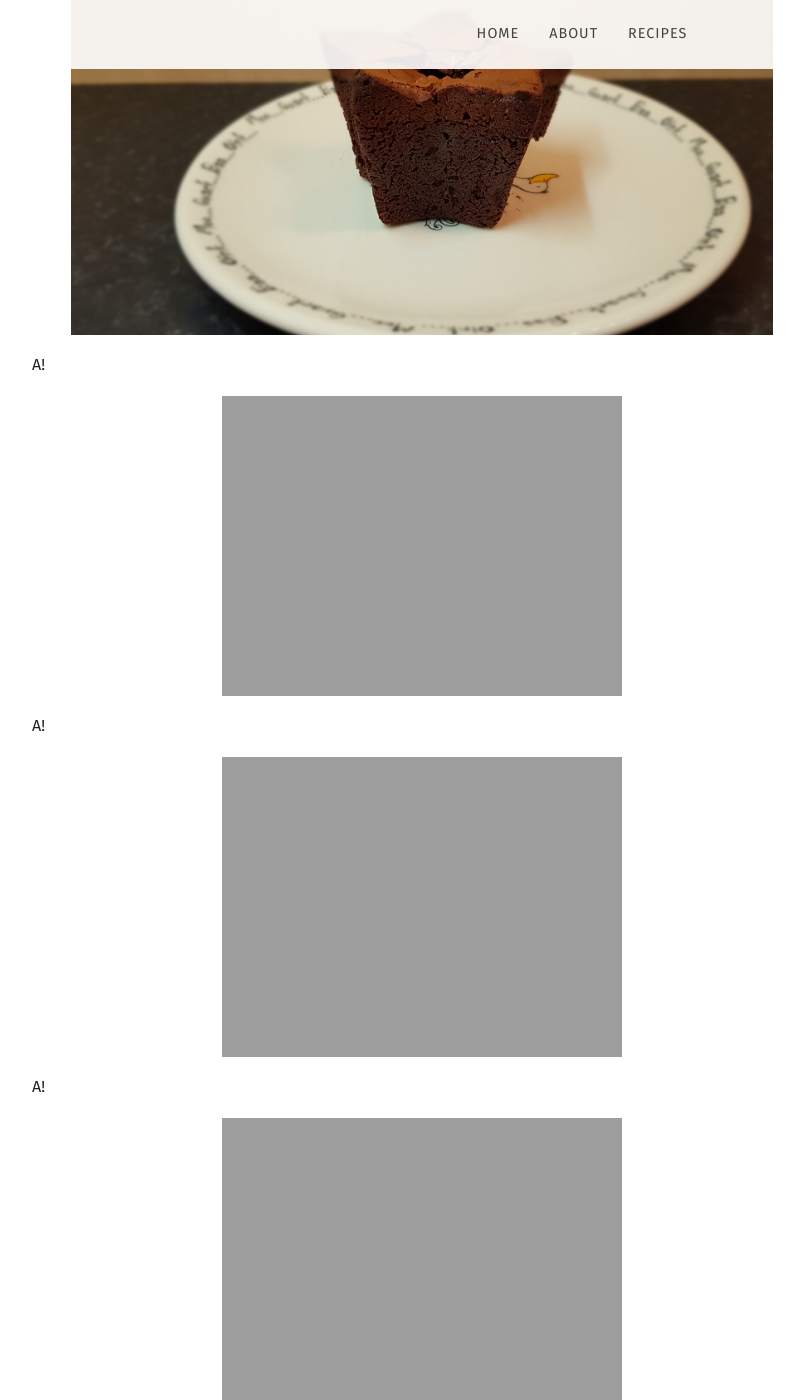
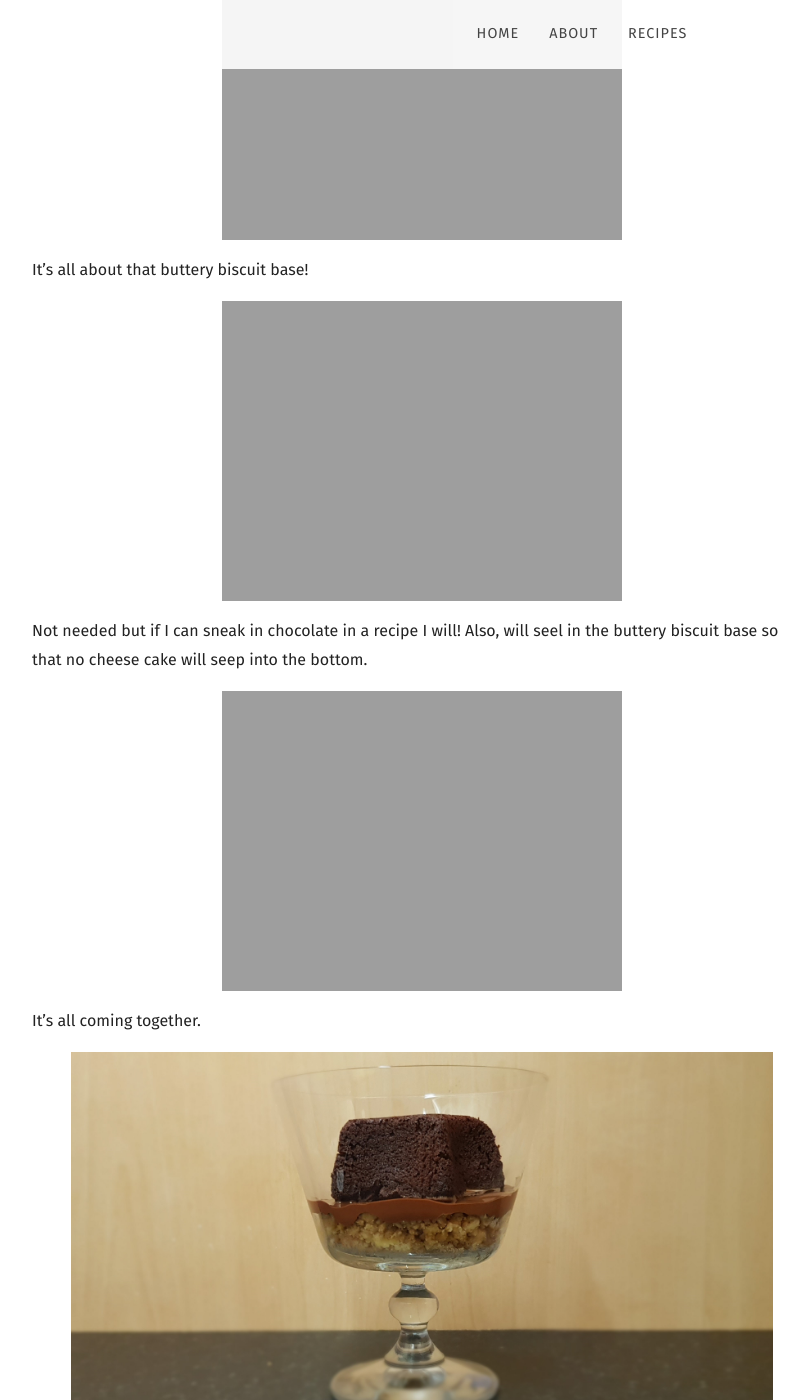
Before and after one commit to mcginleyireland/irishbaking.github.io, a Jekyll site: the page built from _posts/2021-05-23-brownie-cheesecake-for-four.md, in a window 1280 px wide and 1400 px high, scrolled down 1125 px. Shown: the whole window, without its empty margins (58-867 px from the left). Built offline with Jekyll 4.4.1, drawn with Linux system fonts in a browser that asks for light colours; nearby versions of some CDN libraries; some web fonts are replaced; some of the changed text lies outside the part shown.

Commit message:
Updating the desciptions of the photos.

```diff
--- a/_posts/2021-05-23-brownie-cheesecake-for-four.md
+++ b/_posts/2021-05-23-brownie-cheesecake-for-four.md
@@ -56,26 +56,22 @@ This is my favourite desert. It combinds two of my favourite deserts. With a sta
 
 More images on the brownies are <a href="https://irishbaking.ie/brownies/deserts%20for%20two/2021/03/21/brownies/">here</a>.
 
-![Cake](https://irishbaking.ie/images/Deserts_For_Four/Brownie_Cheesecake/Image_5.jpg)
-
-A!
-
 ![Cake](https://irishbaking.ie/images/Deserts_For_Four/Brownie_Cheesecake/Image_6.jpg)
 
-A!
+It's all about that buttery biscuit base!
 
 ![Cake](https://irishbaking.ie/images/Deserts_For_Four/Brownie_Cheesecake/Image_7.jpg)
 
-A!
+Not needed but if I can sneak in chocolate in a recipe I will! Also, will seel in the buttery biscuit base so that no cheese cake will seep into the bottom.
 
 ![Cake](https://irishbaking.ie/images/Deserts_For_Four/Brownie_Cheesecake/Image_8.jpg)
 
-A!
+It's all coming together.
 
 ![Cake](https://irishbaking.ie/images/Deserts_For_Four/Brownie_Cheesecake/Image_9.jpg)
 
-A!
+Letting it rest for the chocolate to set.
 
 ![Cake](https://irishbaking.ie/images/Deserts_For_Four/Brownie_Cheesecake/Image_10.jpg)
 
-A!
+It looks amazing espicially if you make it for a dinner party!
```
